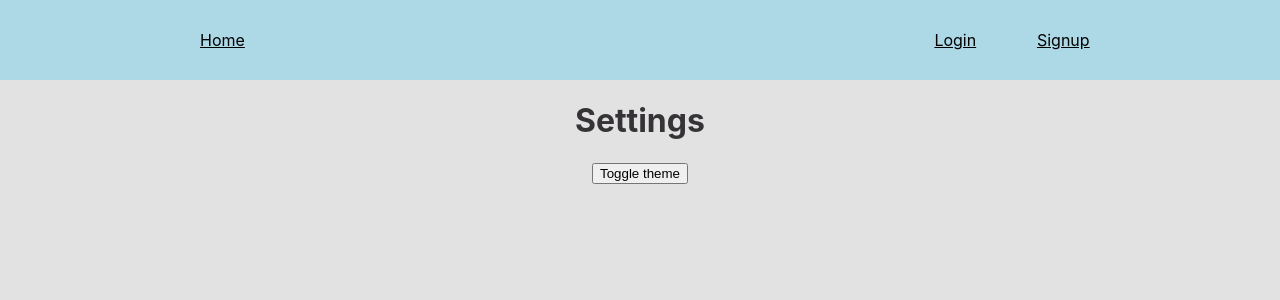
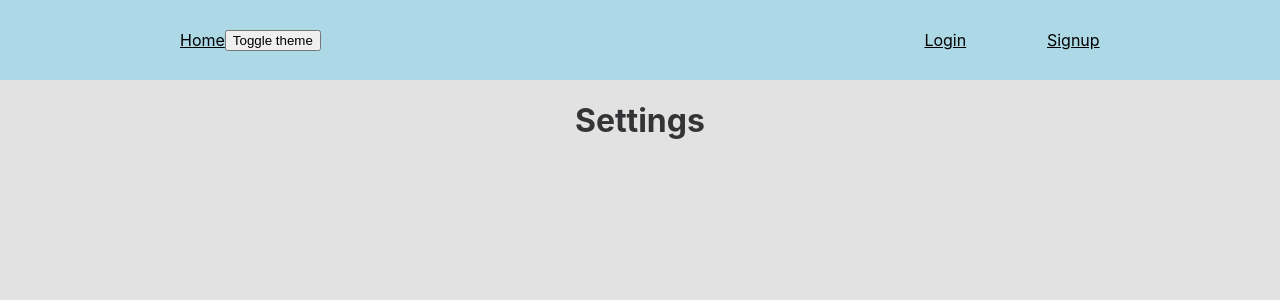
Before and after one commit to suspha/react-friend-list, a React (Create React App) app in the folder frontend/: page /settings in a window 1280 px wide. Shown: the top 300 px of the page. Built offline with nearby package versions, Linux system fonts and the light colour scheme.

Commit message:
Refactor toggle theme to vanilla js

```diff
--- a/frontend/src/App.css
+++ b/frontend/src/App.css
@@ -1,5 +1,6 @@
 .App {
   text-align: center;
+  height: 100vh;
 }
 
 Nav{
--- a/frontend/src/App.js
+++ b/frontend/src/App.js
@@ -1,4 +1,4 @@
-import React from 'react';
+import React, {useReducer} from 'react';
 import './App.css';
 import NavBar from './components/NavBar';
 import HomeView from './views/HomeView';
@@ -10,6 +10,9 @@ import { BrowserRouter as Router, Switch, Route} from "react-router-dom";
 import { AppProvider } from './AppContext';
 
 function App() {
+  const theme = localStorage.getItem('theme')
+  document.body.classList.add(theme)
+
   return (
     <Router>
       <AppProvider>
--- a/frontend/src/Global.js
+++ /dev/null
@@ -1,15 +0,0 @@
-import { createGlobalStyle } from 'styled-components'
-
-export const GlobalStyles = createGlobalStyle`
-*,
-*::after,
-*::before {
-  box-sizing: border-box;
-}
-
-body {
-  background: ${({ theme }) => theme.body};
-  color: ${({ theme }) => theme.text};
-  transition: all 0.25s linear;
-}
-`
--- a/frontend/src/Theme.js
+++ /dev/null
@@ -1,13 +0,0 @@
-export const lightTheme = {
-  body: '#E2E2E2',
-  text: '#363337',
-  toggleBorder: '#fff',
-  gradient: 'linear-gradient(#39598A, #79D7ED)'
-}
-
-export const darkTheme = {
-  body: '#363337',
-  text: '#FAFAFA',
-  toggleBorder: '#6B8096',
-  gradient: 'linear-gradient(#091236, #1E21f5D)'
- }
--- a/frontend/src/components/NavBar.js
+++ b/frontend/src/components/NavBar.js
@@ -7,6 +7,18 @@ function NavBar() {
   const [ authenticated, setAuthenticated ] = useContext(AppContext)
 
   const history = useHistory()
+
+  function handleToggleTheme() {
+    let theme = localStorage.getItem('theme')
+    if(!theme) {
+      localStorage.setItem('theme','darkTheme')
+      document.body.classList.add('darkTheme')
+    } else {
+      localStorage.removeItem('theme')
+      document.body.classList.remove('darkTheme')
+    }
+  }
+
   function handleLogout(e) {
     e.preventDefault()
     // Delete cookie
@@ -21,6 +33,9 @@ function NavBar() {
       <ul className="nav-home">
         <li>
           <Link to="/">Home</Link>
+        </li>
+        <li>
+          <button onClick={ handleToggleTheme }>Toggle theme</button>
         </li>
       </ul>
       <ul className="nav-links">
--- a/frontend/src/index.css
+++ b/frontend/src/index.css
@@ -5,6 +5,14 @@ body {
     sans-serif;
   -webkit-font-smoothing: antialiased;
   -moz-osx-font-smoothing: grayscale;
+  background: #E2E2E2;
+  color: #363337;
+  transition: all .25s ease;
+}
+
+body.darkTheme {
+  color: #E2E2E2;
+  background: #363337;
 }
 
 code {
--- a/frontend/src/views/SettingsView.js
+++ b/frontend/src/views/SettingsView.js
@@ -1,26 +1,9 @@
 import React, { useState } from 'react';
-import { ThemeProvider } from 'styled-components';
-import { lightTheme, darkTheme } from '../Theme';
-import { GlobalStyles } from '../Global';
 
 function SettingsView() {
-  const [theme, setTheme] = useState('light')
 
-  const toggleTheme = () => {
-    if (theme === 'light') {
-      setTheme('dark')
-    } else {
-      setTheme('light')
-    }
-  }
   return (
-   <ThemeProvider theme= {theme === 'light' ? lightTheme : darkTheme}>
      <h1>Settings</h1>
-     <>
-     <GlobalStyles />
-     <button onClick={toggleTheme}>Toggle theme</button>
-     </>
-     </ThemeProvider>
   );
 }
 
```
